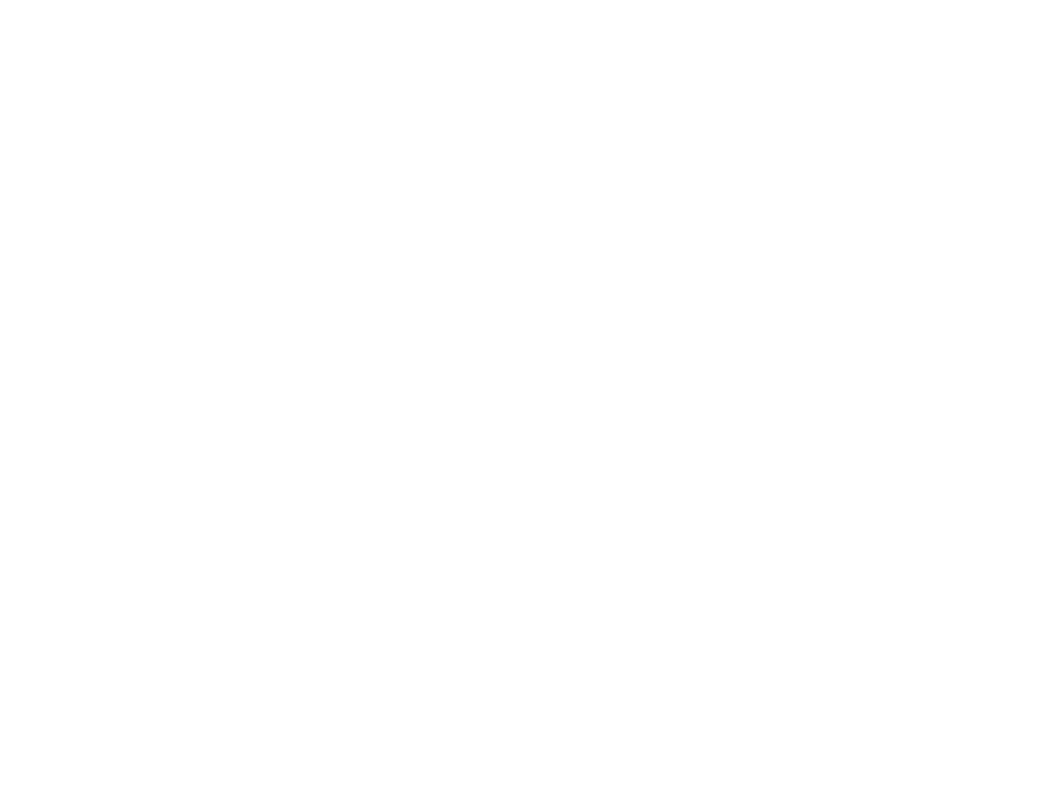
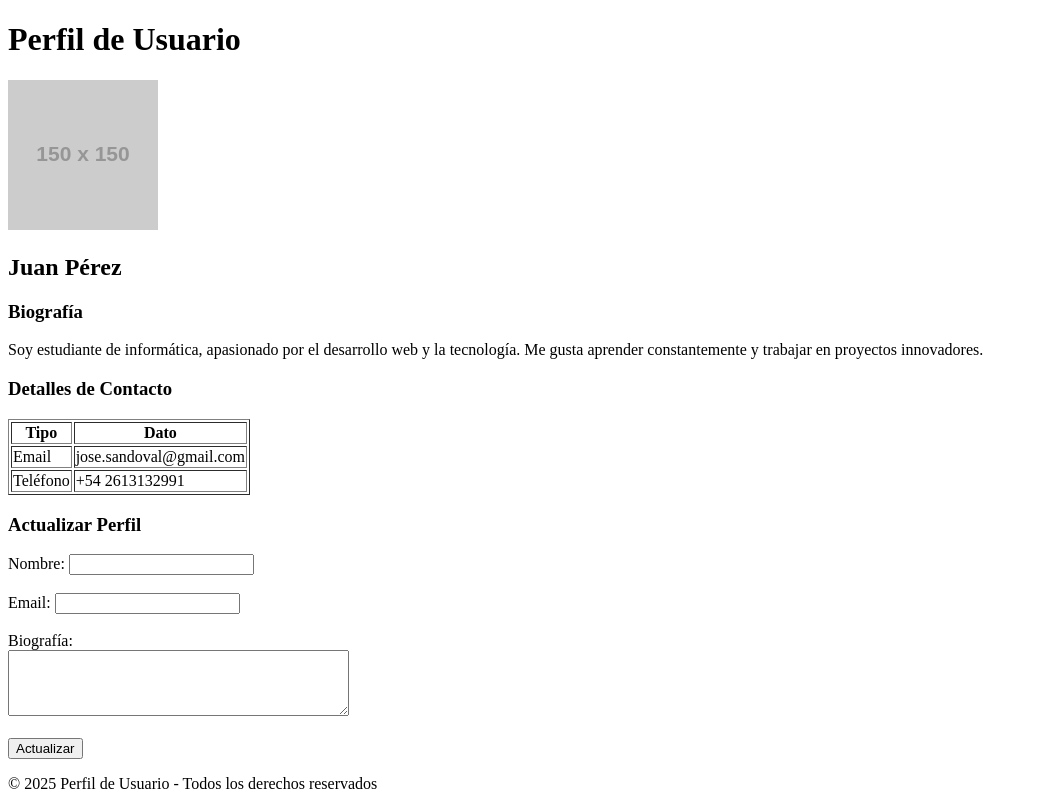
Before and after one commit to JoseAndres-Sandoval/perfil-de-usuario-html, a plain HTML site: page index.html in a window 1280 px wide. Shown: the whole page, without its empty margins (0-1038 px from the left). Drawn offline with Linux system fonts and the light colour scheme; placeholder pictures from the web are drawn by us.

Commit message:
actualizado

```diff
--- a/index.html
+++ b/index.html
@@ -1,11 +1,79 @@
-<!doctype html>
-<html lang="en">
+<!DOCTYPE html>
+<html lang="es">
 <head>
-    <meta charset="UTF-8">
-    <meta name="viewport" content="width=device-width, initial-scale=1">
-    <title>Document</title>
+  <meta charset="UTF-8">
+  <meta name="description" content="Perfil de usuario con biografía, datos de contacto y formulario.">
+  <meta name="viewport" content="width=device-width, initial-scale=1.0">
+  <title>Perfil de Usuario</title>
 </head>
 <body>
+  <!-- Encabezado -->
+  <header>
+    <h1>Perfil de Usuario</h1>
+  </header>
 
+  <!-- Contenido principal -->
+  <main>
+    <!-- Imagen de perfil -->
+    <section>
+      <img src="https://via.placeholder.com/150" alt="Foto de perfil del usuario">
+      <h2>Juan Pérez</h2>
+    </section>
+
+    <!-- Biografía -->
+    <article>
+      <h3>Biografía</h3>
+      <p>
+        Soy estudiante de informática, apasionado por el desarrollo web y la
+        tecnología. Me gusta aprender constantemente y trabajar en proyectos
+        innovadores.
+      </p>
+    </article>
+
+    <!-- Tabla de contacto -->
+    <section>
+      <h3>Detalles de Contacto</h3>
+      <table border="1">
+        <thead>
+          <tr>
+            <th>Tipo</th>
+            <th>Dato</th>
+          </tr>
+        </thead>
+        <tbody>
+          <tr>
+            <td>Email</td>
+            <td>jose.sandoval@gmail.com</td>
+          </tr>
+          <tr>
+            <td>Teléfono</td>
+            <td>+54 2613132991</td>
+          </tr>
+        </tbody>
+      </table>
+    </section>
+
+    <!-- Formulario -->
+    <section>
+      <h3>Actualizar Perfil</h3>
+      <form>
+        <label for="nombre">Nombre: </label>
+        <input type="text" id="nombre" name="nombre"><br><br>
+
+        <label for="correo">Email: </label>
+        <input type="email" id="correo" name="correo"><br><br>
+
+        <label for="bio">Biografía: </label><br>
+        <textarea id="bio" name="bio" rows="4" cols="40"></textarea><br><br>
+
+        <input type="submit" value="Actualizar">
+      </form>
+    </section>
+  </main>
+
+  <!-- Pie de página -->
+  <footer>
+    <p>© 2025 Perfil de Usuario - Todos los derechos reservados</p>
+  </footer>
 </body>
 </html>
```
